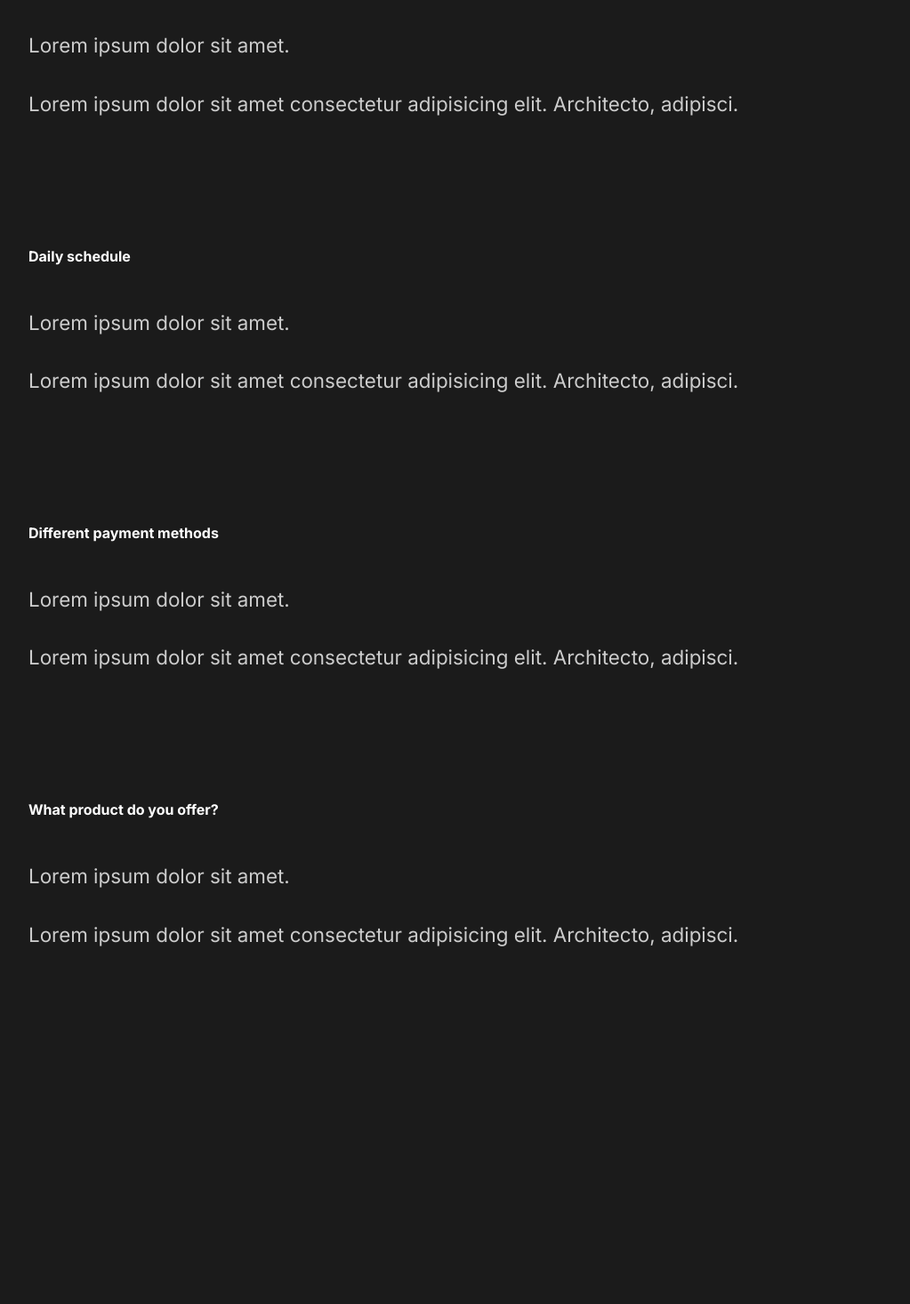
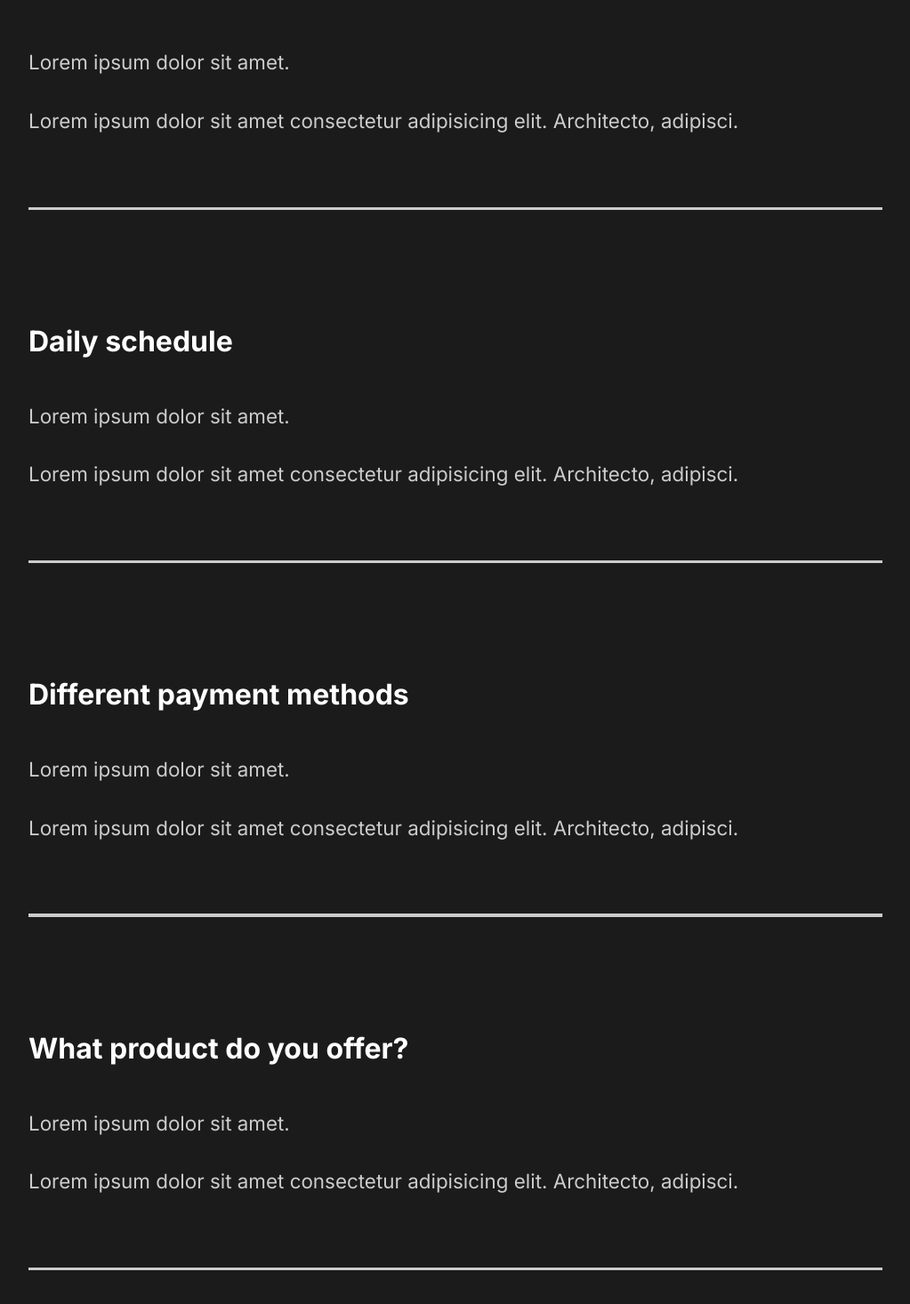
Before and after one commit to softXengineer/capture-react, a React (Create React App) app: page / in a window 1280 px wide. Shown: the part 1902-3368 px from the top of the page at 89% size, without its empty margins (128-1151 px from the left). Before the commit the page ends 3145 px from the top, so only its background shows below. Built offline with nearby package versions, Linux system fonts and the light colour scheme.

Commit message:
Styling FAQ section

```diff
--- a/src/App.css
+++ b/src/App.css
@@ -36,6 +36,7 @@ h3 {
 }
 
 h4 {
+  font-size: 2rem;
   font-weight: bold;
 }
 
--- a/src/components/faq-section/FaqSection.jsx
+++ b/src/components/faq-section/FaqSection.jsx
@@ -17,6 +17,7 @@ const FaqSection = () => {
             adipisci.
           </p>
         </div>
+        <div className="faq-line"></div>
       </div>
       <div className="question">
         <h4>Daily schedule</h4>
@@ -27,6 +28,7 @@ const FaqSection = () => {
             adipisci.
           </p>
         </div>
+        <div className="faq-line"></div>
       </div>
       <div className="question">
         <h4>Different payment methods</h4>
@@ -37,6 +39,7 @@ const FaqSection = () => {
             adipisci.
           </p>
         </div>
+        <div className="faq-line"></div>
       </div>
       <div className="question">
         <h4>What product do you offer?</h4>
@@ -47,6 +50,7 @@ const FaqSection = () => {
             adipisci.
           </p>
         </div>
+        <div className="faq-line"></div>
       </div>
     </div>
   );
```
